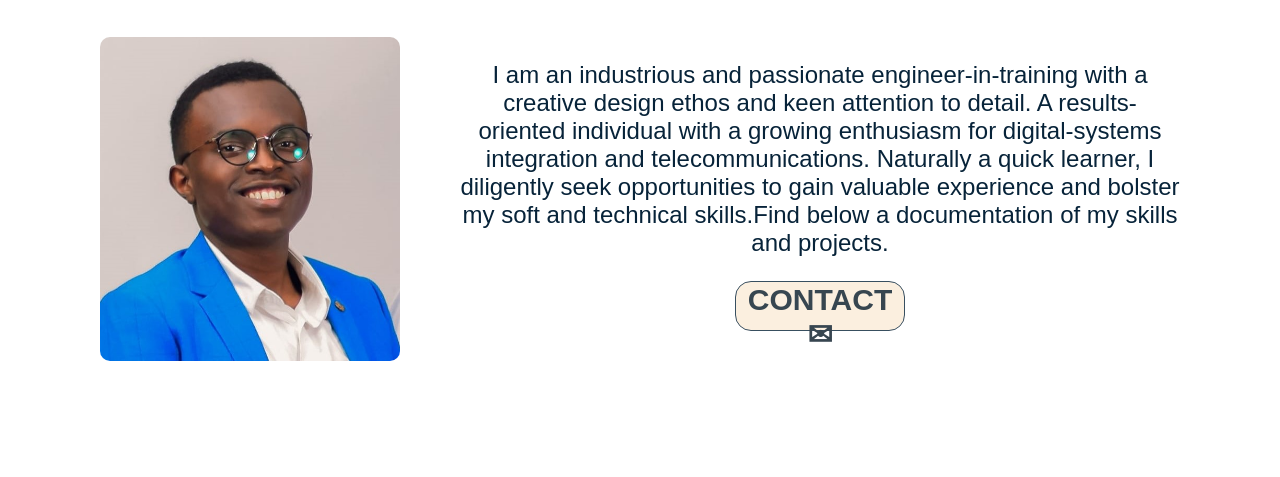
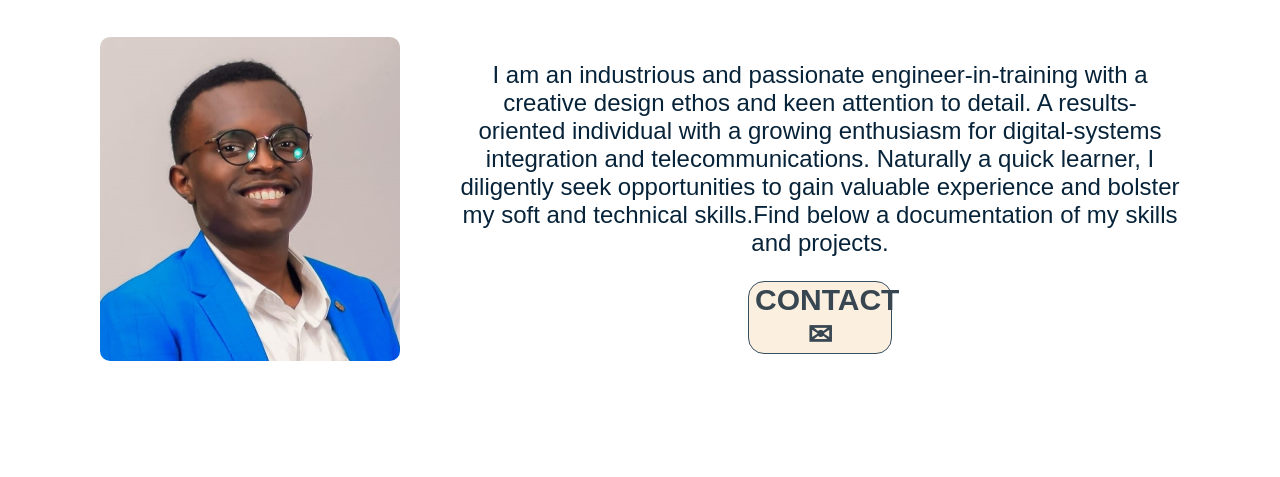
Before and after one commit to kodebyKamaw/gearboxacademy.github.io-kodebyKamaw-, a plain HTML site: page index.html in a window 1280 px wide. Shown: the part 323-800 px from the top of the page. Drawn offline with nearby package versions, Linux system fonts and the light colour scheme; a web font is replaced by a local one.

Commit message:
Update index.html

```diff
--- a/index.html
+++ b/index.html
@@ -214,8 +214,8 @@
                 border-color: rgb(7, 35, 57);
                 opacity: 0.8;
                 transition: 1s;
-                width: 170px;
-                height: 50px;
+                width: 20%;
+                height: fit-content;
             }
 
             .mail-button:hover{
@@ -223,8 +223,7 @@
                 opacity: 1;
                 background-color:rgb(7, 35, 57);
                 color: antiquewhite;
-                height:60px;
-                width: 230px;
+                width: 32%;
                 cursor: grab;
             }
 
```
